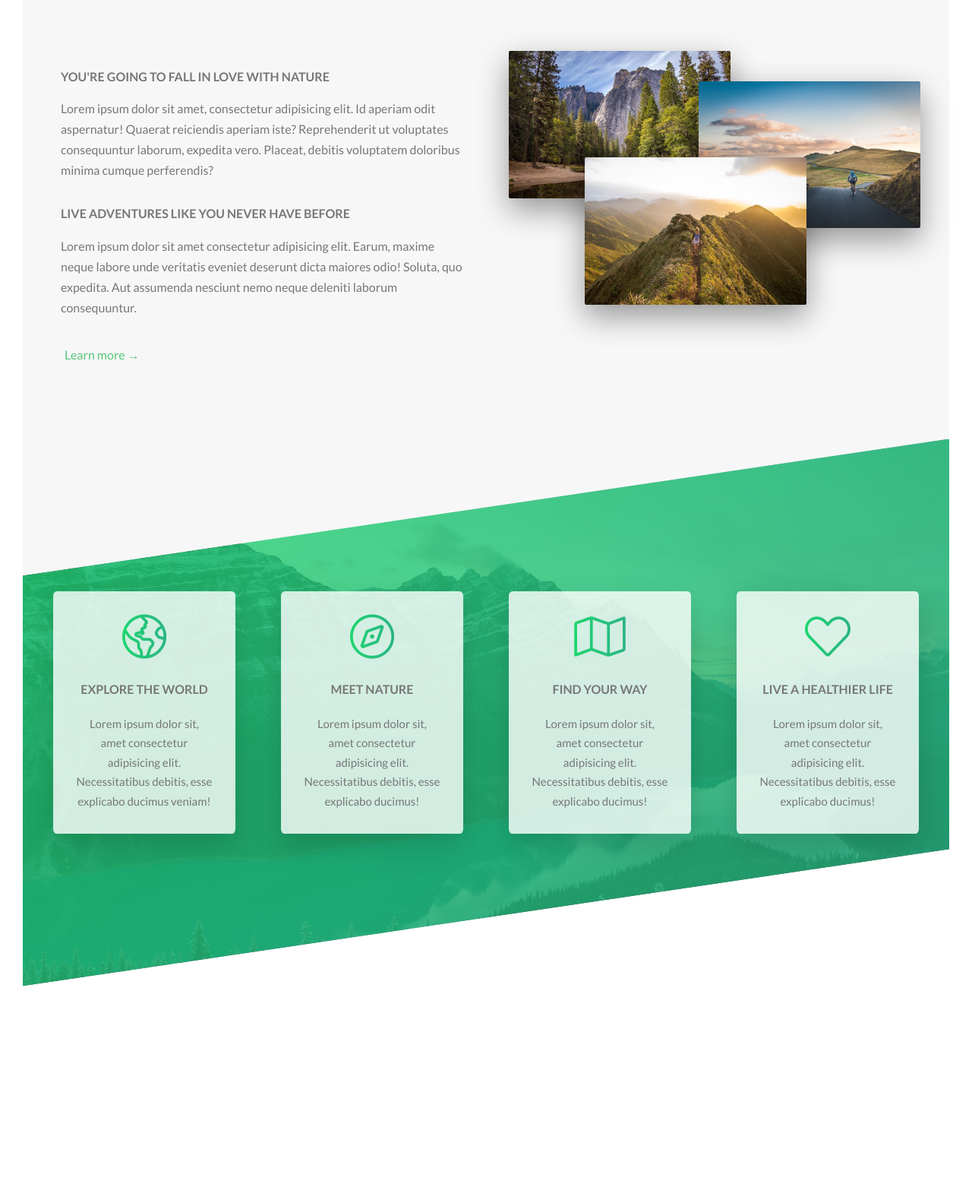
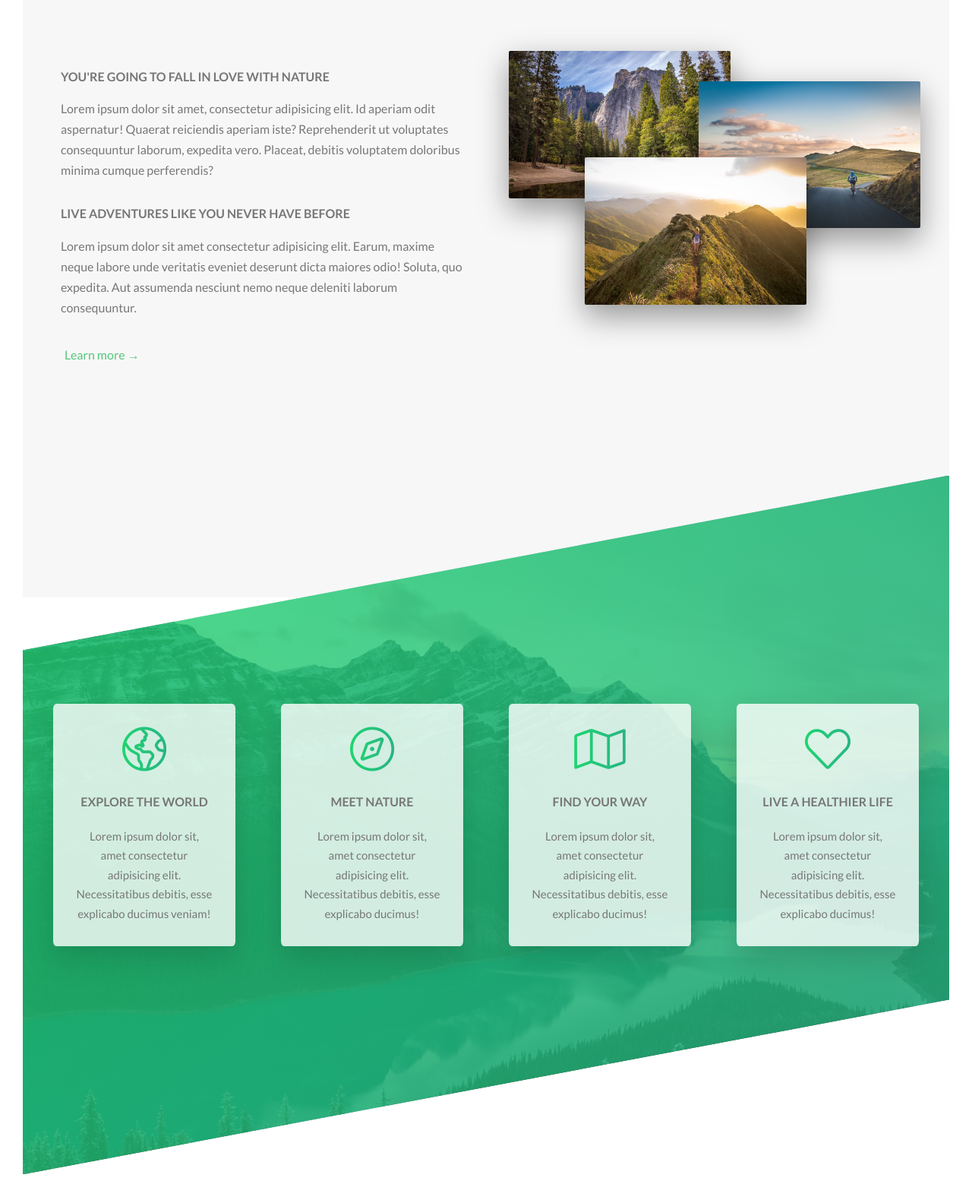
Before and after one commit to SCuvanov/Natours, a website: page index.html in a window 1280 px wide. Shown: the part 943-2518 px from the top of the page at 76% size. Before the commit the page ends 2270 px from the top, so only its background shows below. Drawn offline with Linux system fonts and the light colour scheme.

Commit message:
Modifying CSS of section-features

```diff
--- a/sass/components/_feature-box.scss
+++ b/sass/components/_feature-box.scss
@@ -5,11 +5,11 @@
     font-size: 1.5rem;
     text-align: center;
     box-shadow: 0 1.5rem 4rem rgba($color-black, $alpha: .15);
-    transition: all .2s;
+    transition: transform .3s;
 
     &:hover {
-        transform: translateY(-1rem);
-        //box-shadow: 0 1rem 2rem rgba($color-black, .2);
+        transform: translateY(-1rem) scale(1.03);
+        box-shadow: 0 1.5rem 4rem rgba($color-black, $alpha: .15);
     }
 
     &__icon {
--- a/sass/pages/_home.scss
+++ b/sass/pages/_home.scss
@@ -2,12 +2,14 @@
     background-color: $color-grey-light-1;
     padding: 30rem 5rem;
     margin-top: -25vh;
+    margin-bottom: 15vh;
 }
 
 .section-features {
-    padding: 20rem 0;
+    padding: 30rem 0;
     background-image: linear-gradient(to right bottom, rgba($color-primary-light, 0.8), rgba($color-primary-dark, 0.8)), url('../img/nat-4.jpg');
     background-size: cover;
+    background-position: center;
     clip-path: polygon(0 25%, 100% 0, 100% 75%, 0 100%);
-    margin-top: -26vh;
+    margin-top: -35vh;
 }
```
Also changed, not shown: resources/css/style.css.
